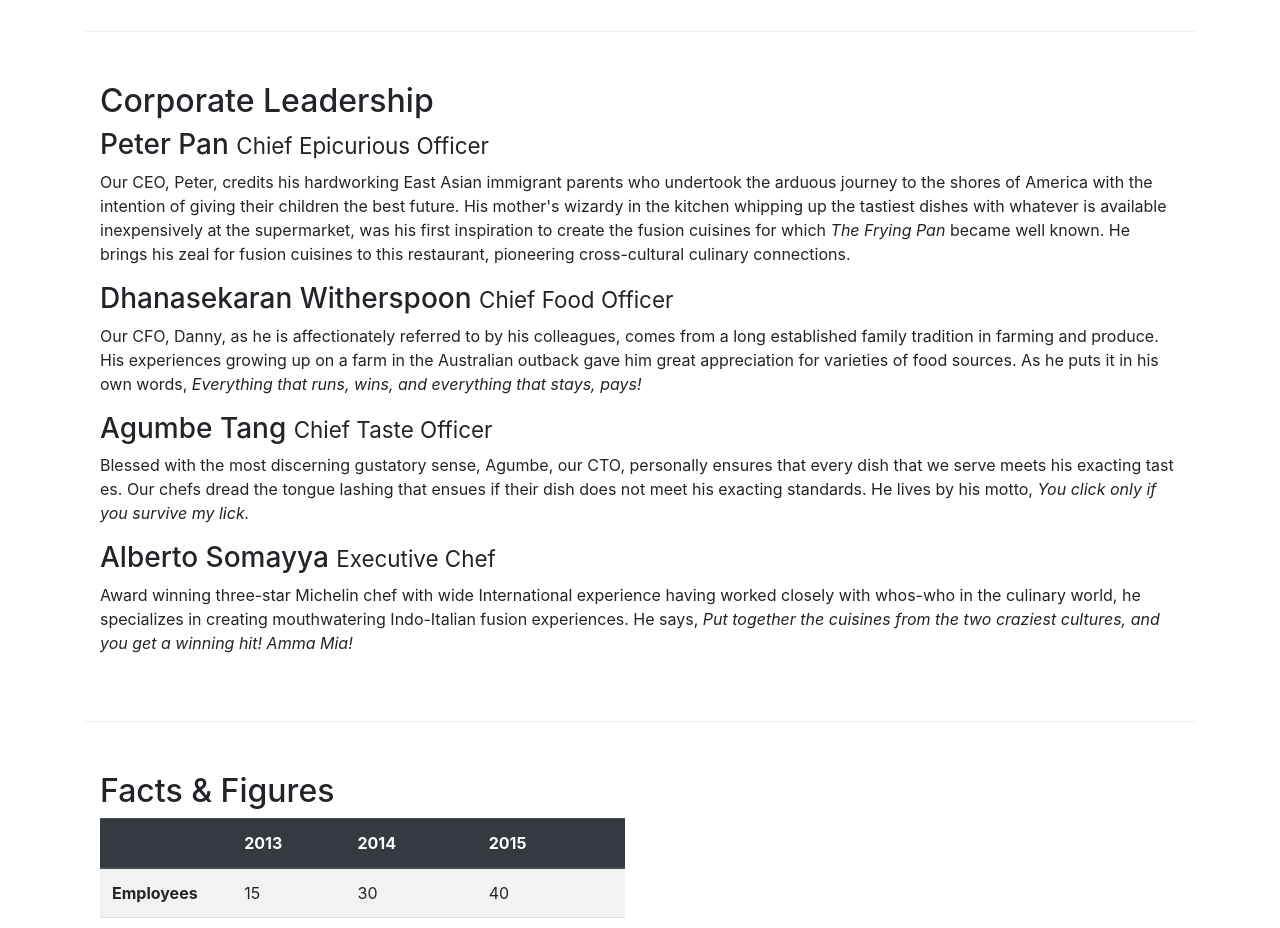
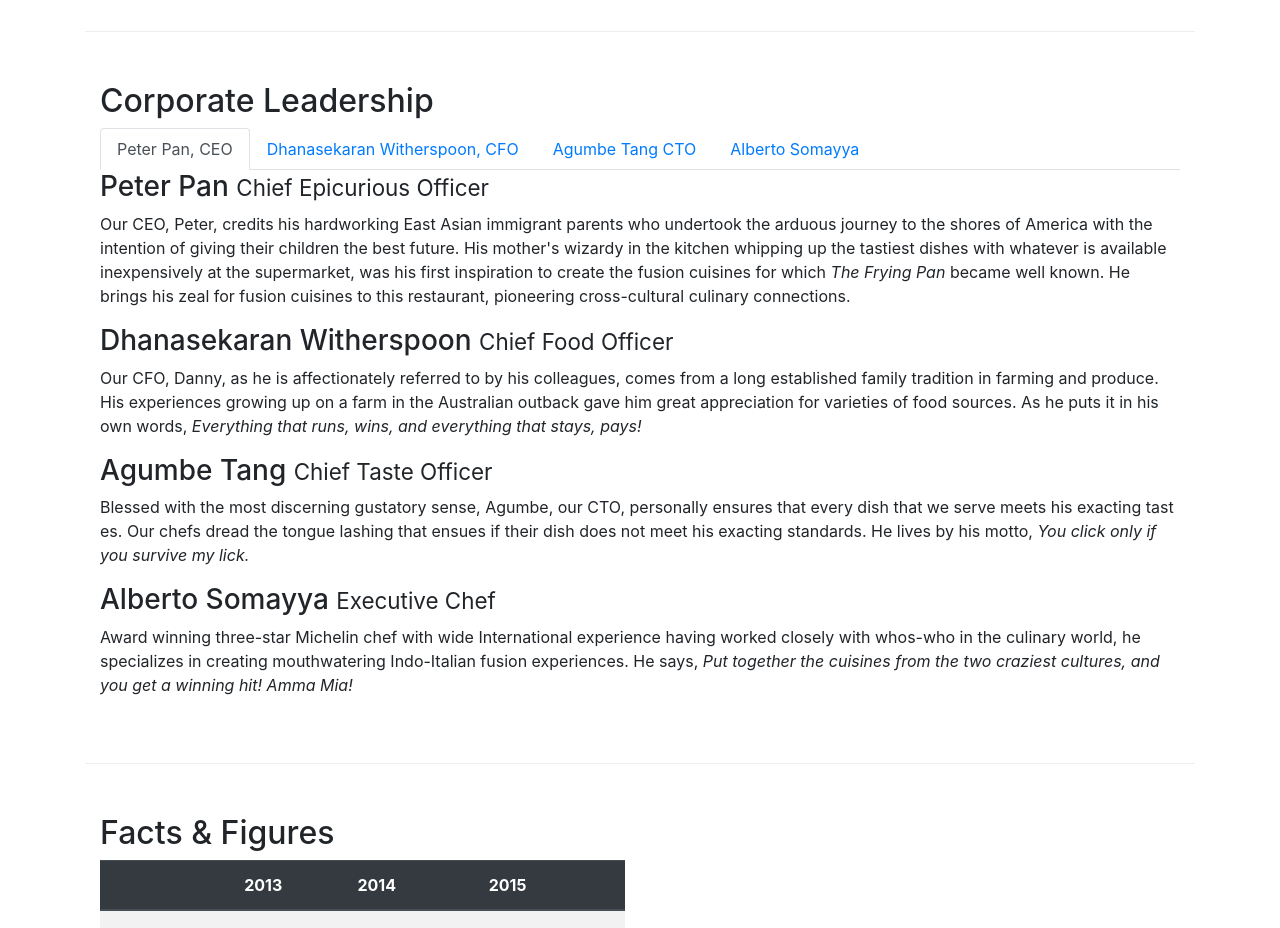
Before and after one commit to okeks/conFusion, a website: page aboutus.html in a window 1280 px wide. Shown: the part 940-1868 px from the top of the page. Drawn offline with nearby package versions, Linux system fonts and the light colour scheme.

Commit message:
nav tabs and pills first

```diff
--- a/aboutus.html
+++ b/aboutus.html
@@ -154,8 +154,38 @@
       <div class="row row-content">
         <div class="col-12 col-sm-12">
           <h2>Corporate Leadership</h2>
+          <ul class="nav nav-tabs">
+            <li class="nav-item">
+              <a
+                class="nav-link active"
+                href="#peter"
+                role="tab"
+                data-toggle="tab"
+                >Peter Pan, CEO</a
+              >
+            </li>
+            <li class="nav-item">
+              <a
+                class="nav-link"
+                href="#Witherspoon"
+                role="tab"
+                data-toggle="tab"
+                >Dhanasekaran Witherspoon, CFO</a
+              >
+            </li>
+            <li class="nav-item">
+              <a class="nav-link" href="#Tang" role="tab" data-toggle="tab"
+                >Agumbe Tang CTO</a
+              >
+            </li>
+            <li class="nav-item">
+              <a class="nav-link" href="#Alberto" role="tab" data-toggle="tab"
+                >Alberto Somayya</a
+              >
+            </li>
+          </ul>
           <h3>Peter Pan <small>Chief Epicurious Officer</small></h3>
-          <p class="d-none d-sm-block">
+          <p id="peter" class="d-none d-sm-block">
             Our CEO, Peter, credits his hardworking East Asian immigrant parents
             who undertook the arduous journey to the shores of America with the
             intention of giving their children the best future. His mother's
@@ -167,7 +197,7 @@
             culinary connections.
           </p>
           <h3>Dhanasekaran Witherspoon <small>Chief Food Officer</small></h3>
-          <p class="d-none d-sm-block">
+          <p id="Witherspoon" class="d-none d-sm-block">
             Our CFO, Danny, as he is affectionately referred to by his
             colleagues, comes from a long established family tradition in
             farming and produce. His experiences growing up on a farm in the
@@ -178,7 +208,7 @@
             >
           </p>
           <h3>Agumbe Tang <small>Chief Taste Officer</small></h3>
-          <p class="d-none d-sm-block">
+          <p id="Tang" class="d-none d-sm-block">
             Blessed with the most discerning gustatory sense, Agumbe, our CTO,
             personally ensures that every dish that we serve meets his exacting
             tast es. Our chefs dread the tongue lashing that ensues if their
@@ -186,7 +216,7 @@
             <em>You click only if you survive my lick.</em>
           </p>
           <h3>Alberto Somayya <small>Executive Chef</small></h3>
-          <p class="d-none d-sm-block">
+          <p id="Alberto" class="d-none d-sm-block">
             Award winning three-star Michelin chef with wide International
             experience having worked closely with whos-who in the culinary
             world, he specializes in creating mouthwatering Indo-Italian fusion
```
